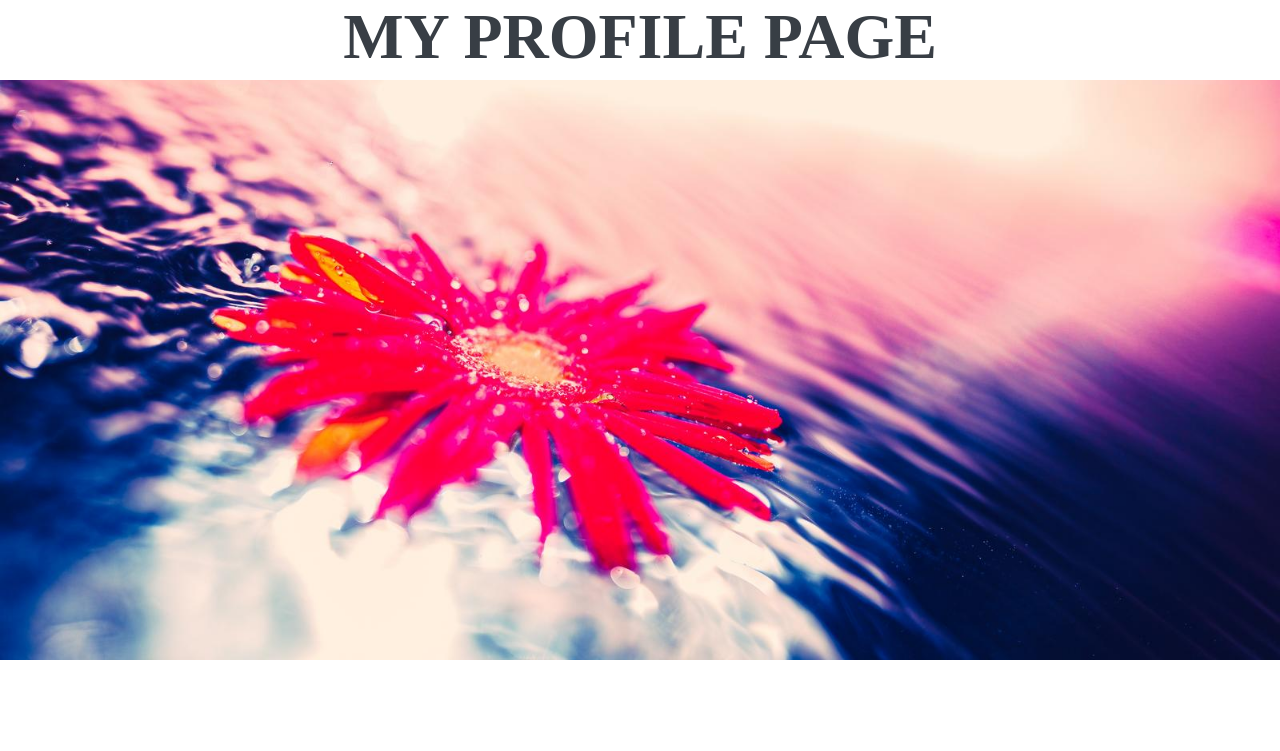
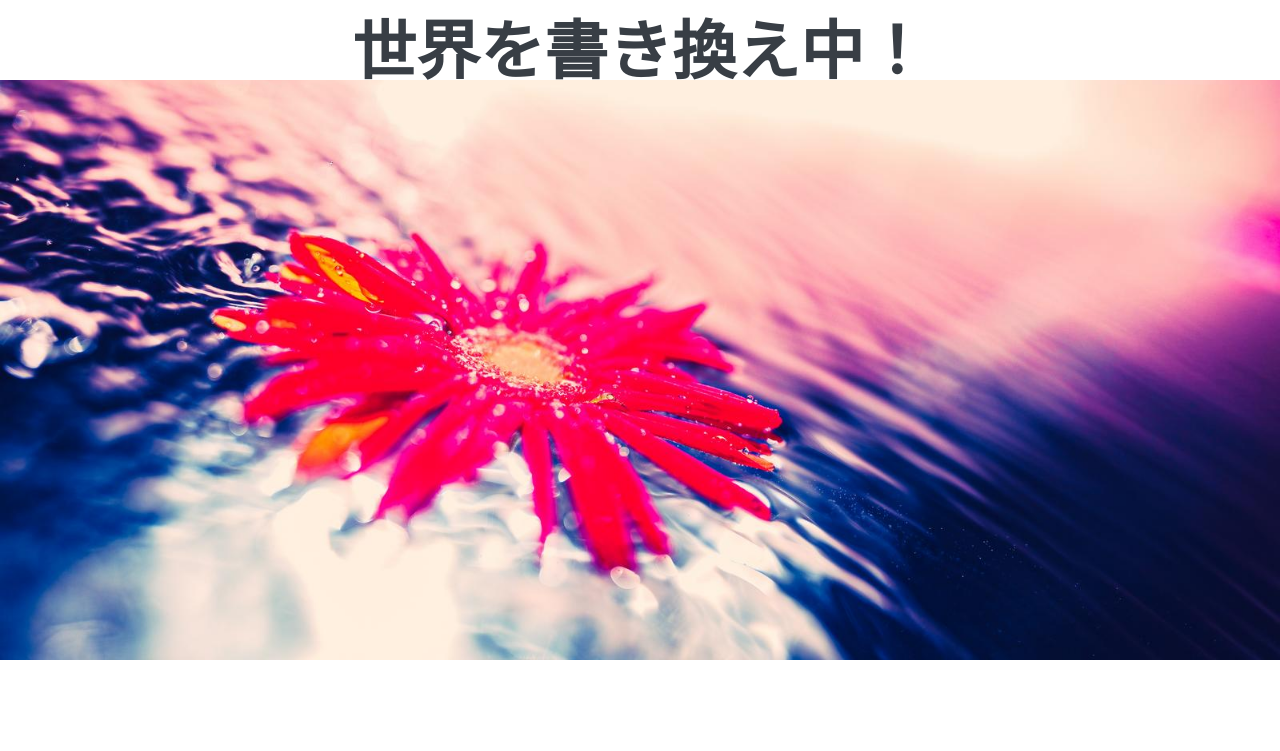
Before and after one commit to yayoi08389-netizen/my-portfolio, a plain HTML site: page index.html in a window 1280 px wide. Shown: the top 751 px of the page. Drawn offline with Linux system fonts and the light colour scheme; some packages are replaced by stand-ins of ours; a web font is replaced by a local one.

Commit message:
実験：文字を変えた

```diff
--- a/index.html
+++ b/index.html
@@ -22,7 +22,7 @@
     <!--　ヘッダー  -->
 
     <header class="header">
-        <h1 class="header-title">MY PROFILE PAGE</h1>
+        <h1 class="header-title">世界を書き換え中！</h1>
     </header>
     <!--　メイン画像  -->
     <section class="hero">
```
